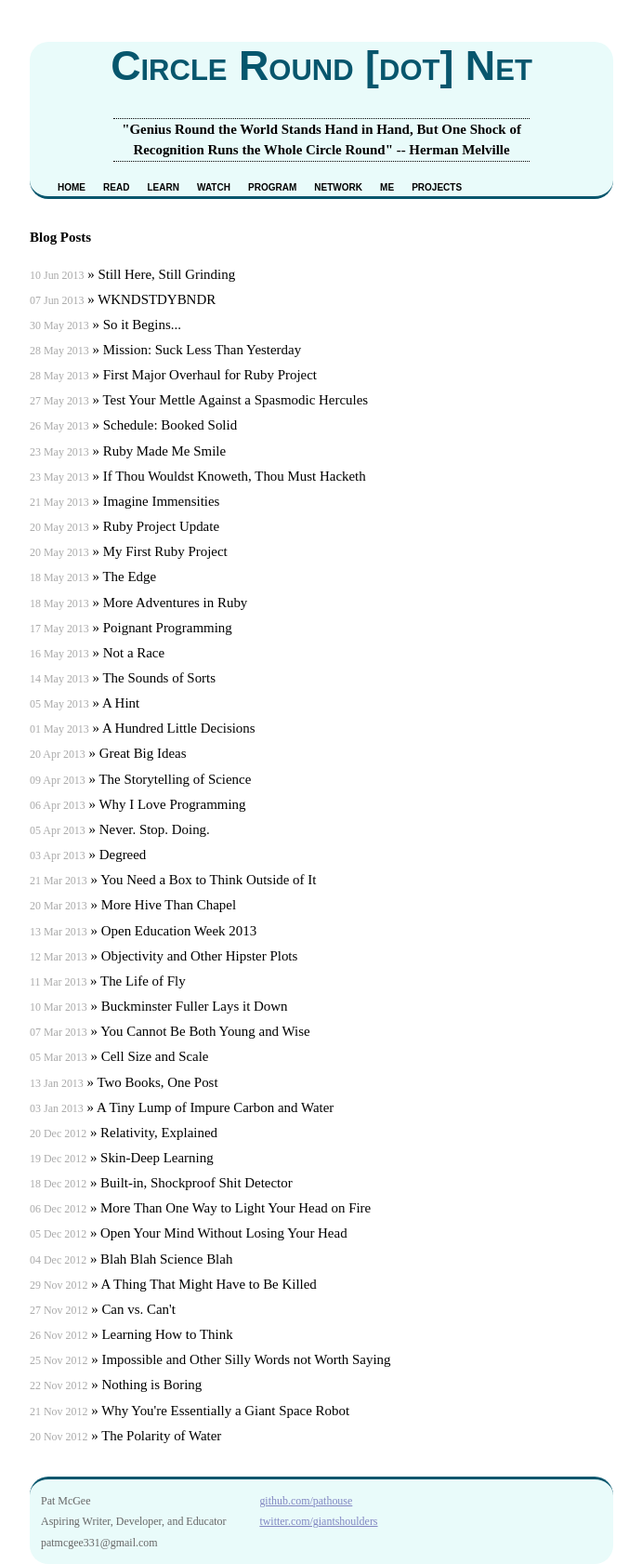
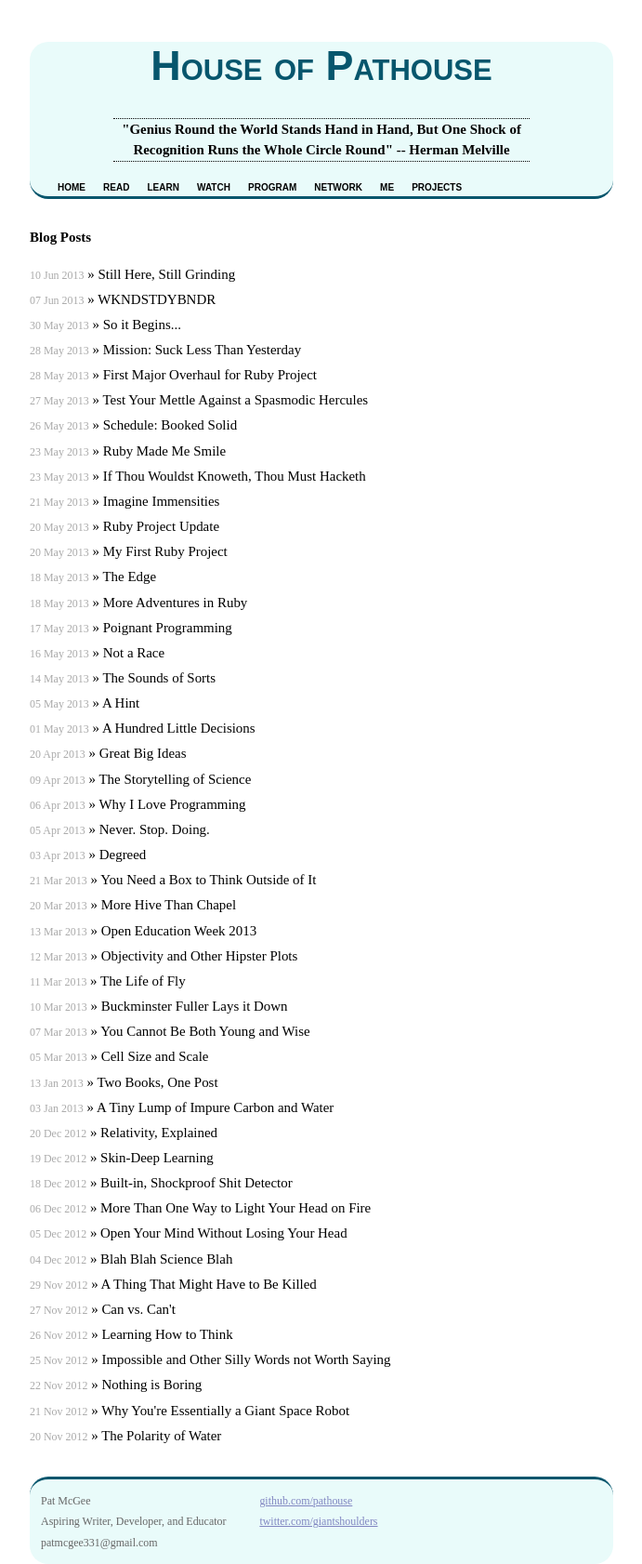
Before and after one commit to pathouse/pathouse.github.io, a Jekyll site: the page built from index.html, in a window 1280 px wide. Shown: the whole page at 93% size, without its empty margins (294-985 px from the left). Built offline with Jekyll 4.4.1, drawn with Linux system fonts in a browser that asks for light colours; some web fonts are replaced.

Commit message:
Update site name

```diff
--- a/_config.yml
+++ b/_config.yml
@@ -1,2 +1,2 @@
-name: Circle Round [dot] Net
+name: House of Pathouse
 pygments: true
```
